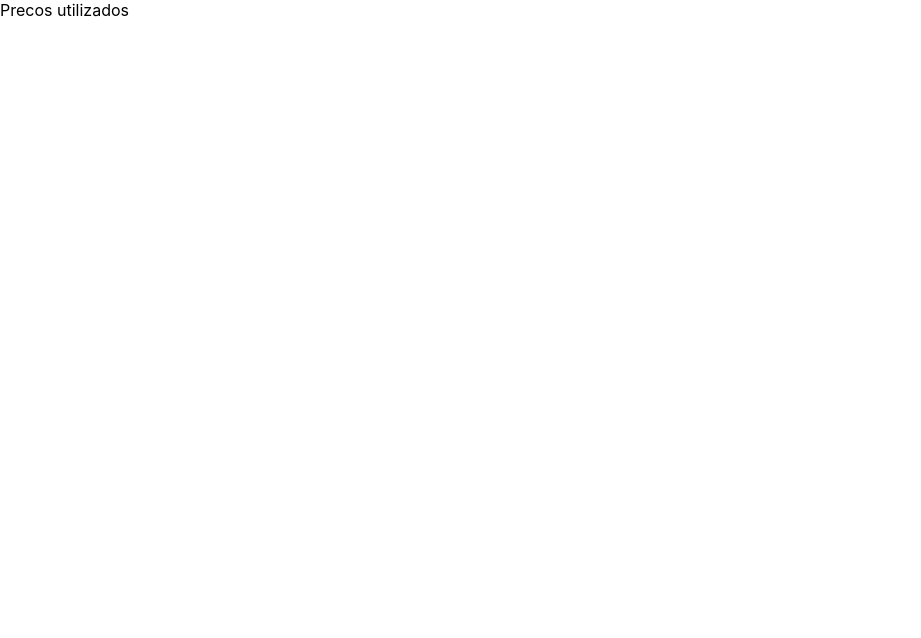
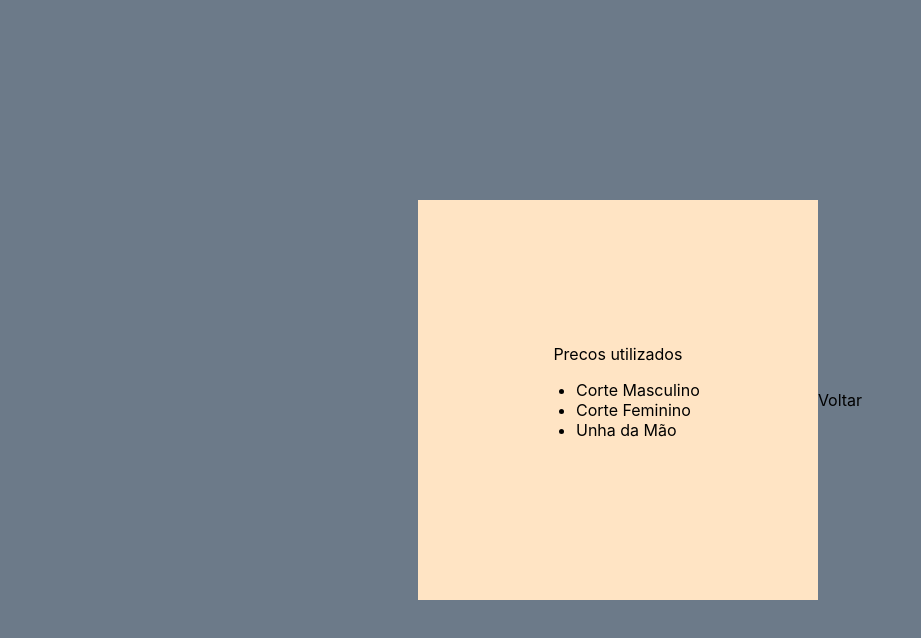
Before and after one commit to vilmarmoraes/barbearia, a Next.js app: page /precos in a window 1280 px wide. Shown: the top 638 px of the page, without its empty margins (0-921 px from the left). Built offline with nearby package versions, Linux system fonts and the light colour scheme.

Commit message:
Centralizado na tela componente preços

```diff
--- a/components/Precos.tsx
+++ b/components/Precos.tsx
@@ -1,7 +1,15 @@
+import styles from '../styles/Precos.module.css'
+
 export default function Precos() {
     return(
-        <div>
+        <div className={styles.precos}>
             Precos utilizados
+
+            <ul>
+                <li>Corte Masculino</li>
+                <li>Corte Feminino</li>
+                <li>Unha da Mão</li>
+            </ul>
         </div>
     )
 }
--- a/pages/index.tsx
+++ b/pages/index.tsx
@@ -1,6 +1,7 @@
 import styles from '../styles/Home.module.css'
 import Head from 'next/head'
 import Image from 'next/image'
+import Precos from '../components/Precos'
 
 export default function Home() {
   return (
@@ -26,7 +27,9 @@ export default function Home() {
         </header>
 
         <div id={styles.main}>
-          <article className={styles.article}>Conteúdo</article>
+          <article className={styles.article}>
+            <Precos/>
+          </article>
           <nav className={styles.nav}>
           <ul>
               <li><a href="/precos">Nossos Preços</a></li>
--- a/pages/precos.tsx
+++ b/pages/precos.tsx
@@ -1,7 +1,11 @@
+import styles from '../styles/Precos.module.css'
 import Precos from "../components/Precos";
 
 export default function UsandoPrecos() {
     return (
-        <Precos/>
+        <div className={styles.container}>
+            <Precos/>
+            <a href="/">Voltar</a>
+        </div>
     )
 }
--- a/styles/Home.module.css
+++ b/styles/Home.module.css
@@ -21,18 +21,19 @@
     display: flex;
     flex-direction: row;
     justify-content: flex-end;
-    background-color: #000;
+    /*background-color: #000;  */
 }
 
 .navmenu ul li {
     margin: 20px;
-    color: white;
+    color: crimson;
     list-style-type: none;
 }
 
 #main {
     display: flex;
     flex: 1;
+    border: solid 2px coral;
 }
 
 .article {
--- a/styles/Precos.module.css
+++ b/styles/Precos.module.css
@@ -0,0 +1,19 @@
+.container {
+     width: 100vw;
+    height: 100vh;
+    background: #6C7A89;
+    display: flex;
+    flex-direction: row;
+    justify-content: center;
+    align-items: center
+}
+
+.precos {
+    display: flex;
+    flex-direction: column;
+    justify-content: center;
+    align-items: center;
+    background-color: bisque;
+    width: 400px;
+    height: 400px;
+}
```
